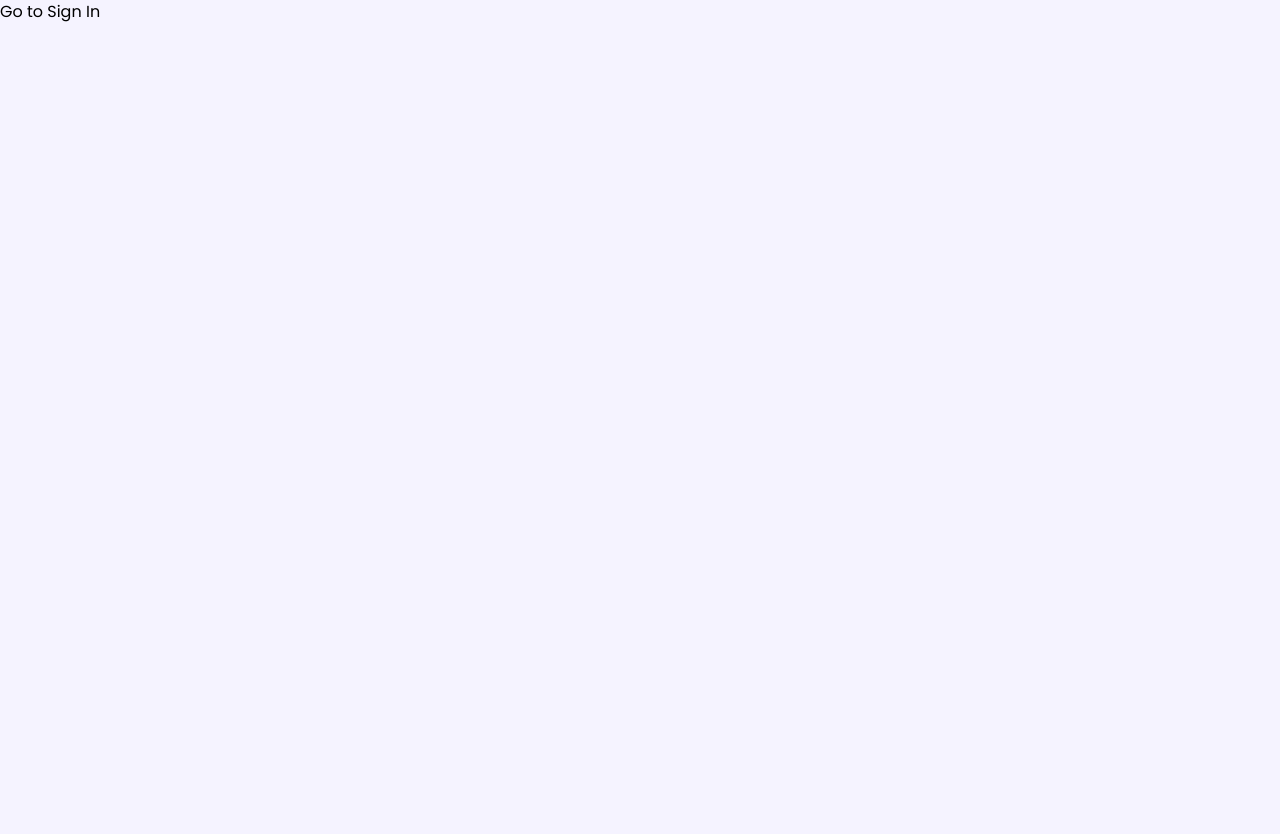
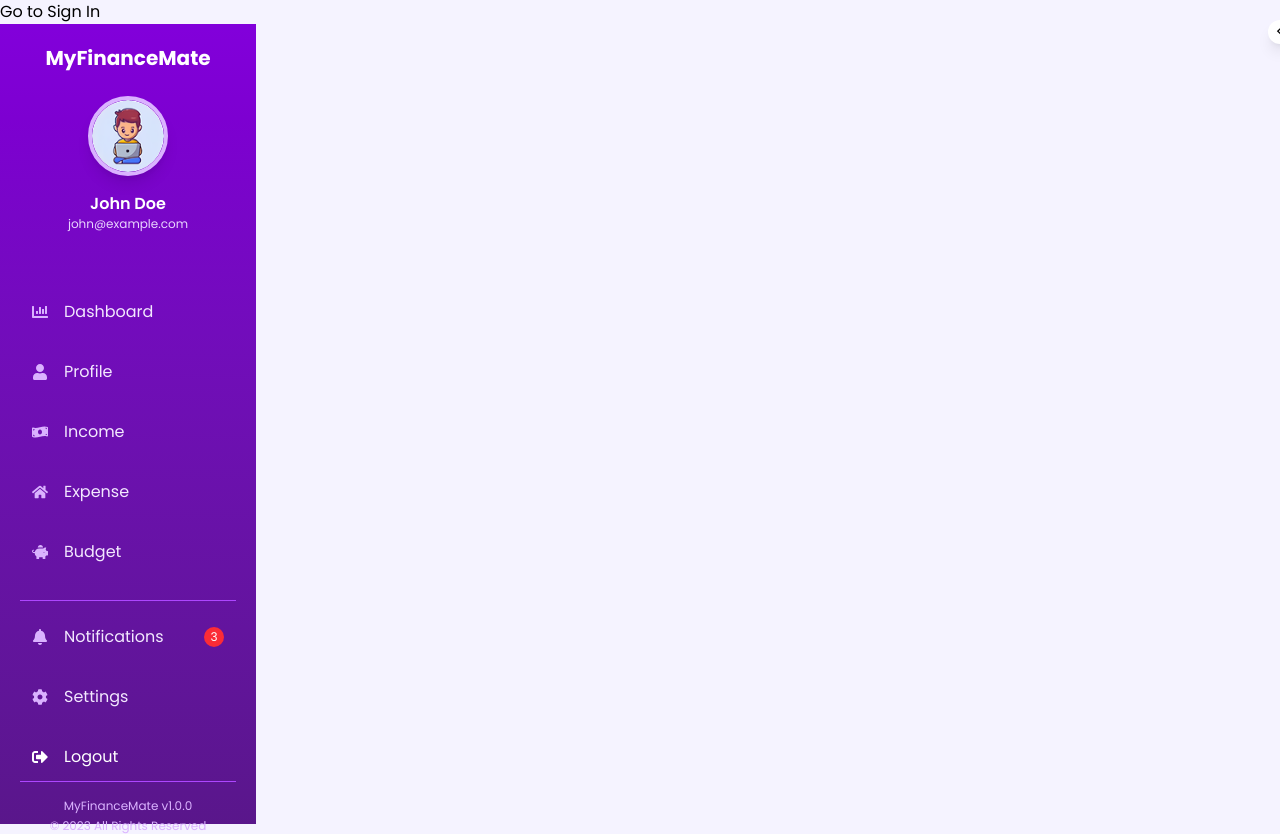
Before and after one commit to ShakyaGurusinghe/my-finance-mate, a React (Vite) app in the folder client/: page / in a window 1280 px wide. Before the commit the page ends 800 px from the top, so only its background shows below. Built offline with nearby package versions, Linux system fonts and the light colour scheme; no server answers.

Commit message:
feat: add PropTypes for NavLink component and enhance Sidebar functionality with user data and logout feature

```diff
--- a/client/package.json
+++ b/client/package.json
@@ -14,6 +14,7 @@
     "@tailwindcss/vite": "^4.0.8",
     "cors": "^2.8.5",
     "firebase": "^11.6.0",
+    "prop-types": "^15.8.1",
     "react": "^19.0.0",
     "react-dom": "^19.0.0",
     "react-icons": "^5.5.0",
--- a/client/src/components/Sidebar.jsx
+++ b/client/src/components/Sidebar.jsx
@@ -1,46 +1,201 @@
-import { Link, useLocation } from "react-router-dom";
+import { Link, useLocation, useNavigate } from "react-router-dom";
+import {
+  FaHome,
+  FaUser,
+  FaMoneyBillWave,
+  FaChartBar,
+  FaSignOutAlt,
+  FaPiggyBank,
+  FaCog,
+  FaBell,
+} from "react-icons/fa";
+import { useEffect, useState } from "react";
+import PropTypes from "prop-types";
+import { useSelector } from "react-redux";
+
+// Removed from top level and moved inside the Sidebar component
 
 const Sidebar = () => {
   const location = useLocation();
+  const { currentUser } = useSelector((state) => state.user);
+  const navigate = useNavigate();
+  const [activePath, setActivePath] = useState(location.pathname);
+  const [collapsed, setCollapsed] = useState(false);
+  const [userData] = useState({
+    name: "John Doe",
+    email: "john@example.com",
+    avatar: "/images/user.png",
+  });
+
+  useEffect(() => {
+    setActivePath(location.pathname);
+  }, [location]);
+
+  const handleLogout = () => {
+    // Add your logout logic here
+    console.log("User logged out");
+    navigate("/login");
+  };
+
+  const toggleSidebar = () => {
+    setCollapsed(!collapsed);
+  };
 
   return (
-        <div className="w-64 h-screen bg-purple-100 p-5 flex flex-col items-center">
+    <div
+      className={`h-screen bg-gradient-to-b from-purple-700 to-purple-900 p-5 flex flex-col transition-all duration-300 ease-in-out ${
+        collapsed ? "w-20" : "w-64"
+      }`}
+    >
+      {/* Collapse Toggle Button */}
+      <button
+        onClick={toggleSidebar}
+        className="absolute -right-3 top-5 bg-white rounded-full w-6 h-6 flex items-center justify-center shadow-lg hover:bg-purple-100 transition-all"
+      >
+        {collapsed ? ">" : "<"}
+      </button>
+
       {/* User Profile Section */}
-            <div className="flex flex-col ">
-                <h2 className="font-bold text-lg mt-3">MyFinanceMate</h2>
-                <br />
+      <div
+        className={`flex flex-col items-center mb-8 transition-all ${
+          collapsed ? "px-0" : "px-4"
+        }`}
+      >
+        {!collapsed && (
+          <h2 className="font-bold text-xl text-white mb-6">MyFinanceMate</h2>
+        )}
         <img
-                    src="/images/user.png"
+          src={userData.avatar}
           alt="User"
-                    className="w-20 h-20 rounded-full border-2 border-purple-400"
+          className={`rounded-full border-4 border-purple-300 shadow-lg transition-all ${
+            collapsed ? "w-12 h-12" : "w-20 h-20"
+          }`}
         />
+        {!collapsed && (
+          <div className="mt-4 text-center">
+            <p className="font-semibold text-white">{userData.name}</p>
+            <p className="text-xs text-purple-200">{userData.email}</p>
+          </div>
+        )}
       </div>
 
       {/* Navigation Links */}
-            <div className="mt-6 w-full flex flex-col">
-                <NavLink to="/dashboard" location={location}>📊 Dashboard</NavLink>
-                <NavLink to="/profile" location={location}>👤 User Profile</NavLink>
-                <NavLink to="/income" location={location}>💰 Income</NavLink>
-                <NavLink to="#" location={location}>🛒 Expense</NavLink>
-                <NavLink to="/budget" location={location}>📋 Budget</NavLink>
-                <NavLink to="#" location={location}>🔓 Logout</NavLink>
+      <div className="mt-6 w-full flex flex-col space-y-3">
+        <NavLink
+          to="/dashboard"
+          activePath={activePath}
+          icon={<FaChartBar />}
+          label="Dashboard"
+          collapsed={collapsed}
+        />
+        <NavLink
+          to="/profile"
+          activePath={activePath}
+          icon={<FaUser />}
+          label="Profile"
+          collapsed={collapsed}
+        />
+        <NavLink
+          to="/income"
+          activePath={activePath}
+          icon={<FaMoneyBillWave />}
+          label="Income"
+          collapsed={collapsed}
+        />
+        <NavLink
+          to="/expense"
+          activePath={activePath}
+          icon={<FaHome />}
+          label="Expense"
+          collapsed={collapsed}
+        />
+        <NavLink
+          to="/budget"
+          activePath={activePath}
+          icon={<FaPiggyBank />}
+          label="Budget"
+          collapsed={collapsed}
+        />
+
+        {/* Divider */}
+        <div className="border-t border-purple-500 my-3"></div>
+
+        <NavLink
+          to="/notifications"
+          activePath={activePath}
+          icon={<FaBell />}
+          label="Notifications"
+          collapsed={collapsed}
+          badge={3}
+        />
+        <NavLink
+          to="/settings"
+          activePath={activePath}
+          icon={<FaCog />}
+          label="Settings"
+          collapsed={collapsed}
+        />
+
+        {/* Logout Button */}
+        <button
+          onClick={handleLogout}
+          className={`flex items-center space-x-4 p-3 rounded-md transition-all duration-300 text-white hover:bg-purple-600 w-full ${
+            collapsed ? "justify-center" : ""
+          }`}
+        >
+          <span>
+            <FaSignOutAlt />
+          </span>
+          {!collapsed && <span>Logout</span>}
+        </button>
       </div>
+
+      {/* Footer (only visible when expanded) */}
+      {!collapsed && (
+        <div className="mt-auto text-center text-xs text-purple-300 pt-4 border-t border-purple-500">
+          <p>MyFinanceMate v1.0.0</p>
+          <p className="mt-1">© 2023 All Rights Reserved</p>
+        </div>
+      )}
     </div>
   );
 };
 
-// Custom NavLink Component to handle active styling
-const NavLink = ({ to, location, children }) => {
-    const isActive = location.pathname === to;
+const NavLink = ({ to, icon, label, collapsed, badge }) => {
+  const location = useLocation(); // Get current location
+  const isActive = location.pathname === to; // Compare pathname
 
   return (
     <Link
       to={to}
-            className={`p-2 rounded  ${isActive ? "bg-purple-400 text-black" : "hover:bg-purple-200"}`}
+      className={`flex items-center space-x-4 p-3 rounded-md transition-all duration-300 ease-in-out relative
+          ${
+            isActive
+              ? "bg-purple-600 text-white font-semibold"
+              : "text-purple-100 hover:bg-purple-800"
+          }`}
+      title={collapsed ? label : ""}
     >
-            {children}
+      <span className={`${isActive ? "text-white" : "text-purple-300"}`}>
+        {icon}
+      </span>
+      {!collapsed && <span>{label}</span>}
+      {badge && !collapsed && (
+        <span className="absolute right-3 bg-red-500 text-white text-xs rounded-full h-5 w-5 flex items-center justify-center">
+          {badge}
+        </span>
+      )}
     </Link>
   );
 };
 
-export default Sidebar;
+// PropTypes validation
+NavLink.propTypes = {
+  to: PropTypes.string.isRequired,
+  icon: PropTypes.node.isRequired,
+  label: PropTypes.string.isRequired,
+  collapsed: PropTypes.bool.isRequired,
+  badge: PropTypes.number,
+};
+
+export { Sidebar, NavLink };
--- a/client/src/pages/Dashboard.jsx
+++ b/client/src/pages/Dashboard.jsx
@@ -1,10 +1,14 @@
+import { Sidebar } from "../components/Sidebar"; // adjust the path if needed
+
 const Dashboard = () => {
     return (
-        <div className="p-6">
+        <div className="flex">
+            <Sidebar />
+            <div className="flex-1 p-6">
                 <h1 className="text-2xl font-bold mb-4">Dashboard</h1>
 
                 {/* Financial Summary */}
-            <div className="grid grid-cols-3 gap-4">
+                <div className="grid grid-cols-1 md:grid-cols-3 gap-4">
                     <div className="p-4 bg-green-100 rounded-lg shadow">
                         <h2 className="text-lg font-semibold">Total Income</h2>
                         <p className="text-2xl font-bold">$5,000</p>
@@ -50,6 +54,7 @@ const Dashboard = () => {
                     </table>
                 </div>
             </div>
+        </div>
     );
 };
 
--- a/client/src/pages/Home.jsx
+++ b/client/src/pages/Home.jsx
@@ -1,11 +1,15 @@
 import { useNavigate } from 'react-router-dom';
+import { Sidebar } from '../components/Sidebar';
 
 export default function Home() {
   const navigate = useNavigate();
 
   return (
     <div>
-      <button onClick={() => navigate('/signin')}>Go to Sign In</button>
+      <div>
+        <button onClick={() => navigate('/signin')}>Go to Sign In</button>
+      </div>
+      <Sidebar/>
     </div>
   );
 }
```
Also changed, not shown: 1 other file (tests, documents, lock files or other folders). Lines whose indentation alone changed are shown as unchanged.
